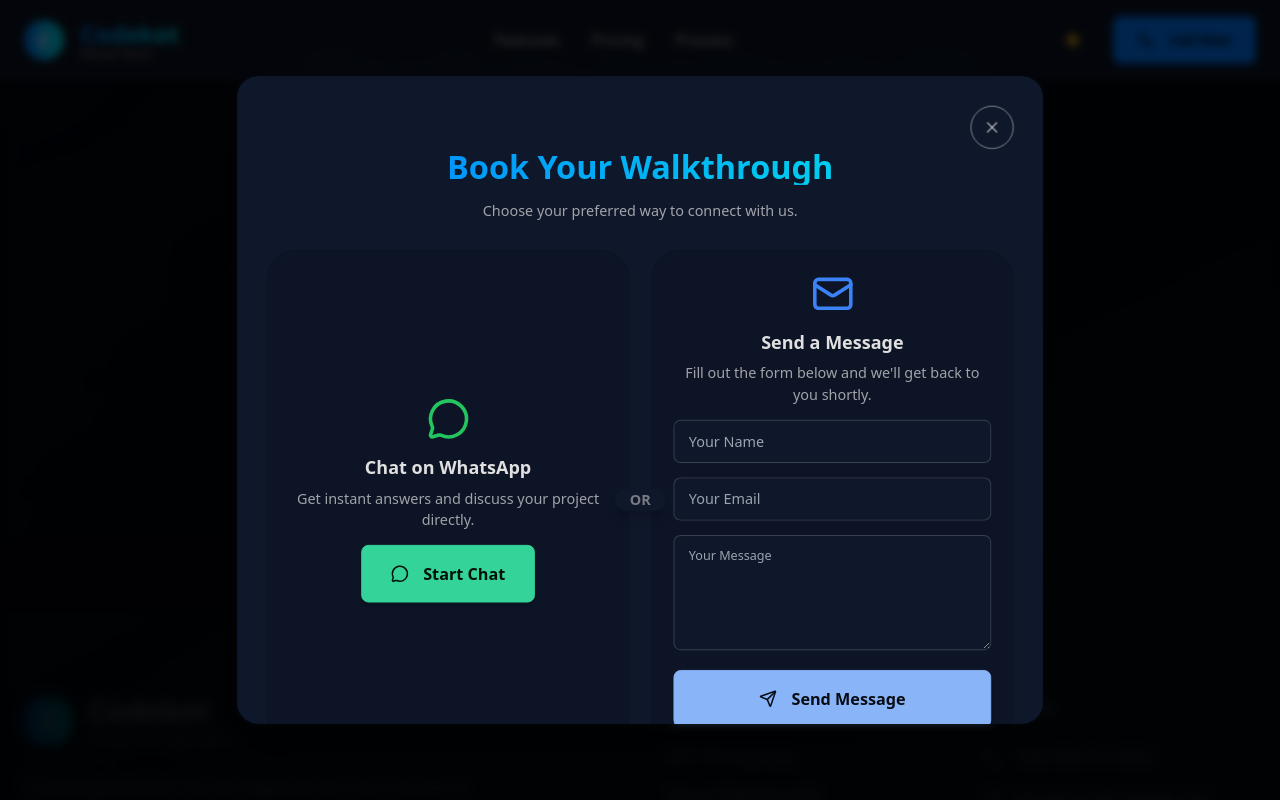
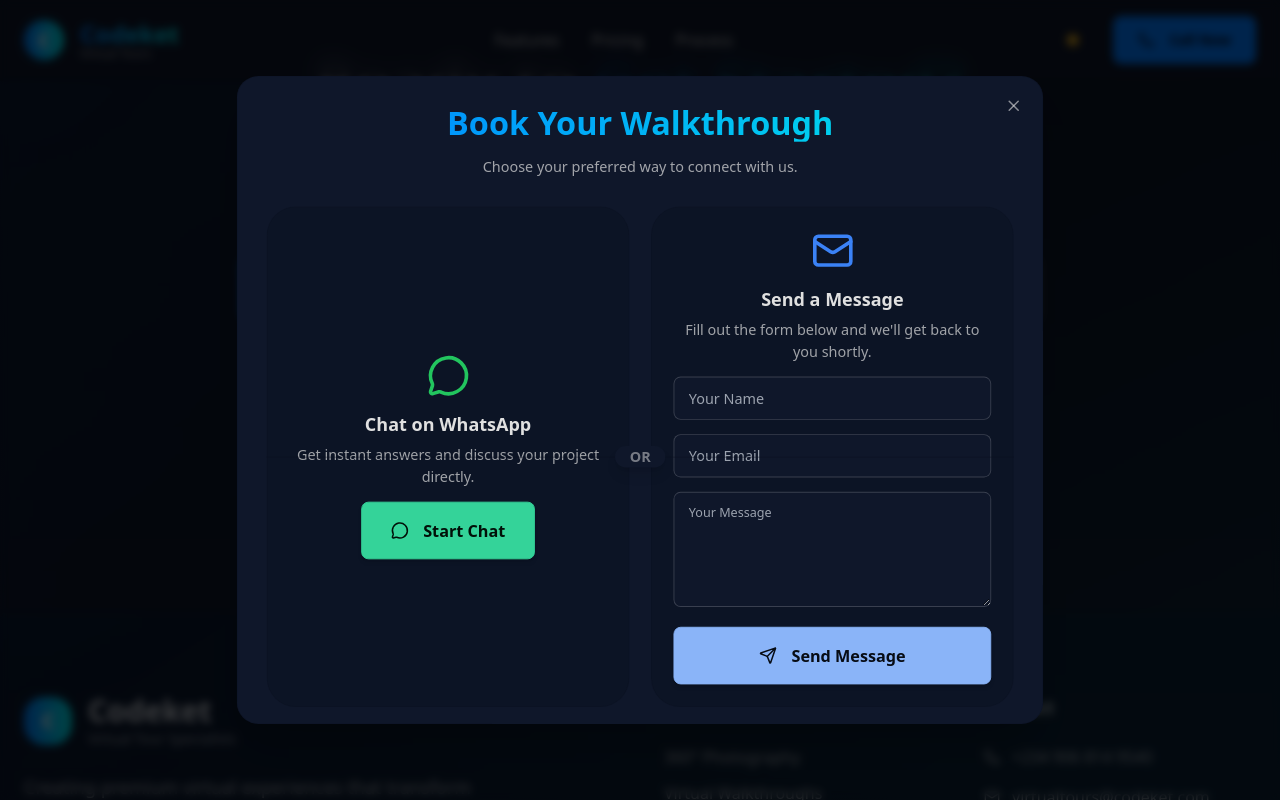
Before and after one commit to Bishir-tm/codeket-virtual-tours, a React (Vite) app: page /#/ in a window 1280 px wide. Both pictures are taken after a click on the button "Book a Walkthrough Now". Shown: the part 5738-6538 px from the top of the page. Built offline with nearby package versions, Linux system fonts and the light colour scheme.

Commit message:
Revert "feat: integrate EmailJS for booking modal"
This reverts commit 7aa14ed293e1d0117f097ef82f5126b11da29776.

```diff
--- a/package.json
+++ b/package.json
@@ -13,7 +13,6 @@
   },
   "homepage": "https://yourusername.github.io/your-repo",
   "dependencies": {
-    "@emailjs/browser": "^4.4.1",
     "@tailwindcss/typography": "^0.5.16",
     "lucide-react": "^0.523.0",
     "react": "^18.3.1",
--- a/src/components/BookingModal.jsx
+++ b/src/components/BookingModal.jsx
@@ -1,58 +1,28 @@
-import React, { useState, useRef } from "react";
-import emailjs from "@emailjs/browser";
-import { X, MessageCircle, Mail, Send } from "lucide-react";
+import React, { useState } from 'react';
+import { X, MessageCircle, Mail, Send } from 'lucide-react';
 
 const BookingModal = ({ isOpen, onClose }) => {
   if (!isOpen) return null;
 
-  const form = useRef();
-  const [name, setName] = useState("");
-  const [email, setEmail] = useState("");
-  const [message, setMessage] = useState("");
-  const [isSending, setIsSending] = useState(false);
-  const [isSent, setIsSent] = useState(false);
+  const [name, setName] = useState('');
+  const [email, setEmail] = useState('');
+  const [message, setMessage] = useState('');
 
   const handleEmailSubmit = (e) => {
     e.preventDefault();
-    setIsSending(true);
-
-    const serviceID = import.meta.env.VITE_EMAILJS_SERVICE_ID;
-    const templateID = import.meta.env.VITE_EMAILJS_TEMPLATE_ID;
-    const publicKey = import.meta.env.VITE_EMAILJS_PUBLIC_KEY;
-
-    const templateParams = {
-      from_name: name,
-      from_email: email,
-      to_name: "Codeket Virtual Tours", // You can customize this
-      message: message,
+    const subject = encodeURIComponent(`Virtual Tour Inquiry from ${name}`);
+    const body = encodeURIComponent(`Name: ${name}\nEmail: ${email}\n\nMessage:\n${message}`);
+    window.location.href = `mailto:virtualtours@codeket.com?subject=${subject}&body=${body}`;
+    onClose(); // Close modal after submission
   };
 
-    emailjs.send(serviceID, templateID, templateParams, publicKey).then(
-      () => {
-        setIsSending(false);
-        setIsSent(true);
-        setName("");
-        setEmail("");
-        setMessage("");
-        setTimeout(() => {
-          onClose();
-          setIsSent(false);
-        }, 3000); // Close modal after 3 seconds
-      },
-      (error) => {
-        setIsSending(false);
-        console.log("FAILED...", error.text);
-        alert("Failed to send message. Please try again later.");
-      }
-    );
-  };
 
   return (
     <div className="fixed inset-0 z-[999] flex items-center justify-center bg-black bg-opacity-70 backdrop-blur-sm p-4">
-      <div className="modal-box bg-base-100 rounded-3xl shadow-2xl border border-base-300/20 max-w-4xl w-full p-8 ">
+      <div className="modal-box bg-base-100 rounded-3xl shadow-2xl border border-base-300/20 max-w-4xl w-full p-8 relative">
         <button
           onClick={onClose}
-          className="btn btn-md btn-circle btn-outline sticky -top-8 left-[52rem]  text-base-content/60 z-[1000]"
+          className="btn btn-sm btn-circle btn-ghost absolute right-4 top-4 text-base-content/60 hover:text-primary"
         >
           <X className="w-5 h-5" />
         </button>
@@ -85,35 +55,21 @@ const BookingModal = ({ isOpen, onClose }) => {
 
           {/* OR Separator */}
           <div className="absolute inset-0 flex items-center justify-center pointer-events-none">
-            <span className="bg-base-100 px-4 text-base-content/50 font-bold rounded-full shadow-lg z-10">
-              OR
-            </span>
+            <div className="w-px h-full bg-base-300/50 md:w-full md:h-px md:bg-base-300/50"></div>
+            <span className="bg-base-100 px-4 text-base-content/50 font-bold rounded-full shadow-lg z-10">OR</span>
+            <div className="w-px h-full bg-base-300/50 md:w-full md:h-px md:bg-base-300/50"></div>
           </div>
 
           {/* Email Form Option */}
           <div className="bg-base-200 rounded-2xl p-6 flex flex-col items-center justify-center text-center border border-base-300/20 hover:border-primary/30 transition-all duration-300 hover:shadow-lg">
             <Mail className="w-12 h-12 text-blue-500 mb-4" />
             <h4 className="font-bold text-xl mb-2">Send a Message</h4>
-            {isSent ? (
-              <div className="text-center">
-                <h5 className="font-bold text-2xl text-success mb-2">
-                  Message Sent!
-                </h5>
-                <p>We'll get back to you shortly.</p>
-              </div>
-            ) : (
-              <>
             <p className="text-base-content/70 mb-4">
               Fill out the form below and we'll get back to you shortly.
             </p>
-                <form
-                  ref={form}
-                  onSubmit={handleEmailSubmit}
-                  className="w-full space-y-4"
-                >
+            <form onSubmit={handleEmailSubmit} className="w-full space-y-4">
               <input
                 type="text"
-                    name="from_name"
                 placeholder="Your Name"
                 className="input input-bordered w-full bg-base-100"
                 value={name}
@@ -122,7 +78,6 @@ const BookingModal = ({ isOpen, onClose }) => {
               />
               <input
                 type="email"
-                    name="from_email"
                 placeholder="Your Email"
                 className="input input-bordered w-full bg-base-100"
                 value={email}
@@ -130,7 +85,6 @@ const BookingModal = ({ isOpen, onClose }) => {
                 required
               />
               <textarea
-                    name="message"
                 placeholder="Your Message"
                 className="textarea textarea-bordered w-full bg-base-100 h-32"
                 value={message}
@@ -140,20 +94,15 @@ const BookingModal = ({ isOpen, onClose }) => {
               <button
                 type="submit"
                 className="btn btn-info btn-lg px-8 shadow-md hover:shadow-xl transition-all duration-300 w-full"
-                    disabled={isSending}
               >
-                    {isSending ? (
-                      <span className="loading loading-spinner"></span>
-                    ) : (
                 <Send className="w-5 h-5 mr-2" />
-                    )}
-                    {isSending ? "Sending..." : "Send Message"}
+                Send Message
               </button>
             </form>
-              </>
-            )}
           </div>
         </div>
+
+
       </div>
     </div>
   );
--- a/src/pages/Home.jsx
+++ b/src/pages/Home.jsx
@@ -319,18 +319,11 @@ const CodeketLanding = () => {
 
             {/* CTAs */}
             <div className="flex flex-col sm:flex-row gap-4 justify-center items-center mb-12">
-              <button
-                className="btn btn-primary btn-lg px-8"
-                onClick={() => setIsBookingModalOpen(true)}
-              >
+              <button className="btn btn-primary btn-lg px-8">
                 <Camera className="w-5 h-5 mr-2" />
                 Book a Walkthrough Project
                 <ArrowRight className="w-5 h-5 ml-2" />
               </button>
-              <BookingModal
-                isOpen={isBookingModalOpen}
-                onClose={() => setIsBookingModalOpen(false)}
-              />
               <a href="#sample-tour" className="btn btn-outline btn-lg px-8">
                 <Play className="w-5 h-5 mr-2" />
                 View Sample Tour
```
Also changed, not shown: 1 other file (tests, documents, lock files or other folders). Lines whose indentation alone changed are shown as unchanged.
